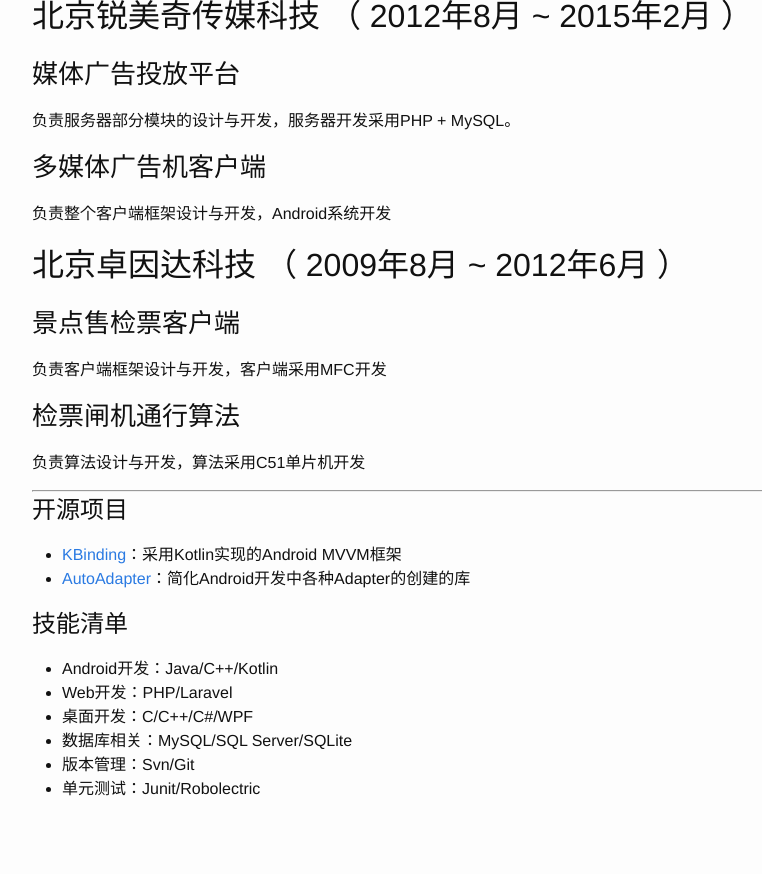
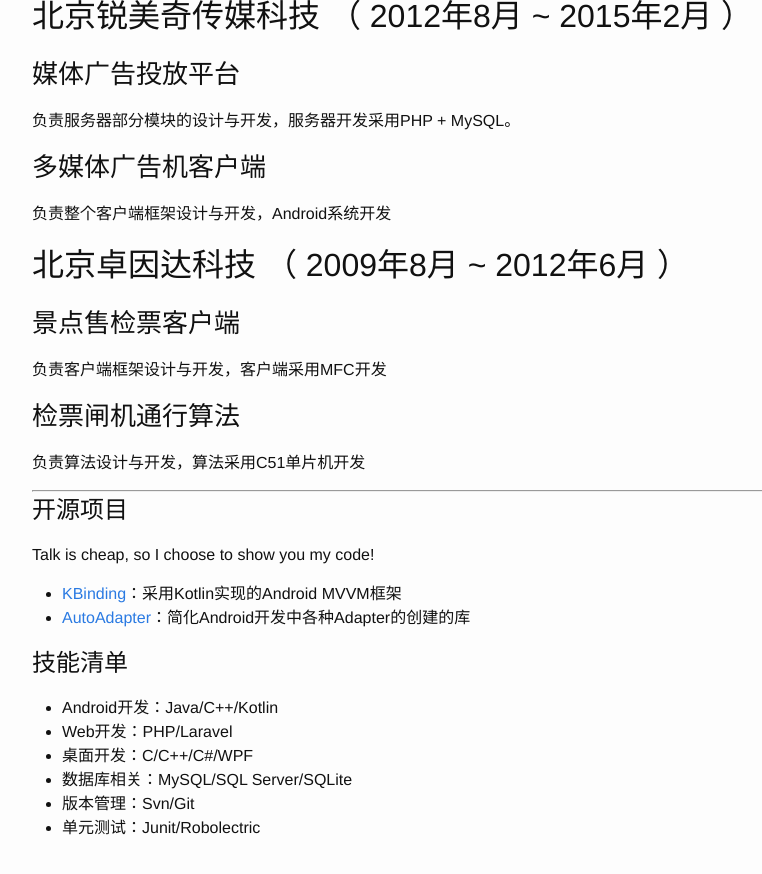
Before and after one commit to BennyWang/BennyWang.github.io, a Jekyll site: the page built from resume.md, in a window 1280 px wide and 900 px high, scrolled down 887 px. Shown: the top 874 px of the window, without its empty margins (238-1000 px from the left). Built offline with Jekyll 4.4.1, drawn with Linux system fonts in a browser that asks for light colours.

Commit message:
update resume

```diff
--- a/resume.md
+++ b/resume.md
@@ -69,7 +69,7 @@ permalink: /resume/
 
 # 开源项目
 
-
+Talk is cheap, so I choose to show you my code!
  - [KBinding](http://github.com/BennyWang/KBinding)：采用Kotlin实现的Android MVVM框架
  - [AutoAdapter](http://github.com/BennyWang/AutoAdapter)：简化Android开发中各种Adapter的创建的库
 
```
